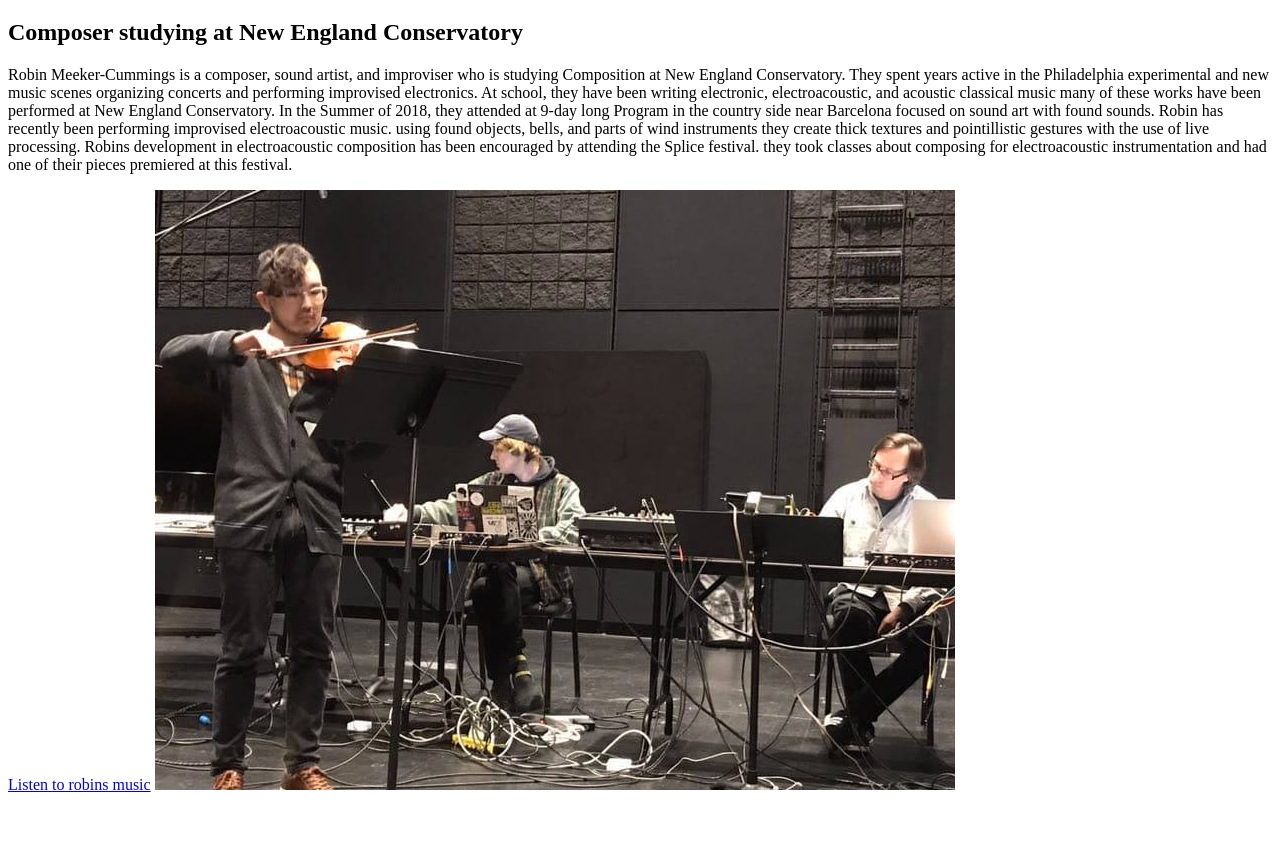
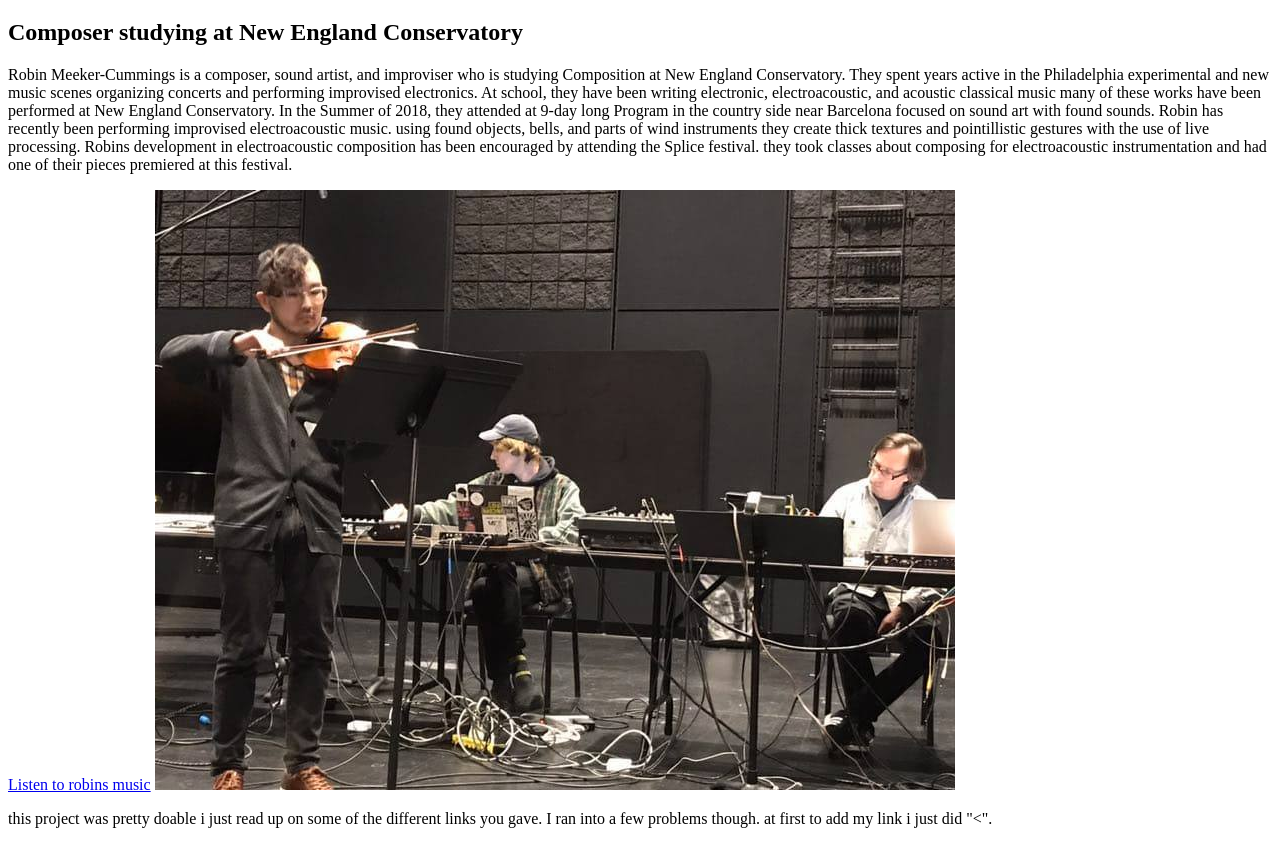
Before and after one commit to nestorbatko/nestorbatko, a plain HTML site: page index.html in a window 1280 px wide. Shown: the part 61-905 px from the top of the page. Before the commit the page ends 863 px from the top, so only its background shows below. Drawn offline with Linux system fonts and the light colour scheme.

Commit message:
adding fake MD file

```diff
--- a/index.html
+++ b/index.html
@@ -6,5 +6,7 @@
 <p>Robin Meeker-Cummings is a composer, sound artist, and improviser who is studying Composition at New England Conservatory. They spent years active in the Philadelphia experimental and new music scenes organizing concerts and performing improvised electronics. At school, they have been writing electronic, electroacoustic, and acoustic classical music many of these works have been performed at New England Conservatory. In the Summer of 2018, they attended at 9-day long Program in the country side near Barcelona focused on sound art with found sounds. Robin has recently been performing improvised electroacoustic music. using found objects, bells, and parts of wind instruments they create thick textures and pointillistic gestures with the use of live processing. Robins development in electroacoustic composition has been encouraged by attending the Splice festival. they took classes about composing for electroacoustic instrumentation and had one of their pieces premiered at this festival.</p>
 <a href="https://soundcloud.com/robin-meeker-cummings">Listen to robins music</a>
 <img src="maintain picture.jpg" />
+<p>this project was pretty doable i just read up on some of the different links you gave. I ran into
+  a few problems though. at first to add my link i just did "<".</p>
 </body>
 </html>
```
